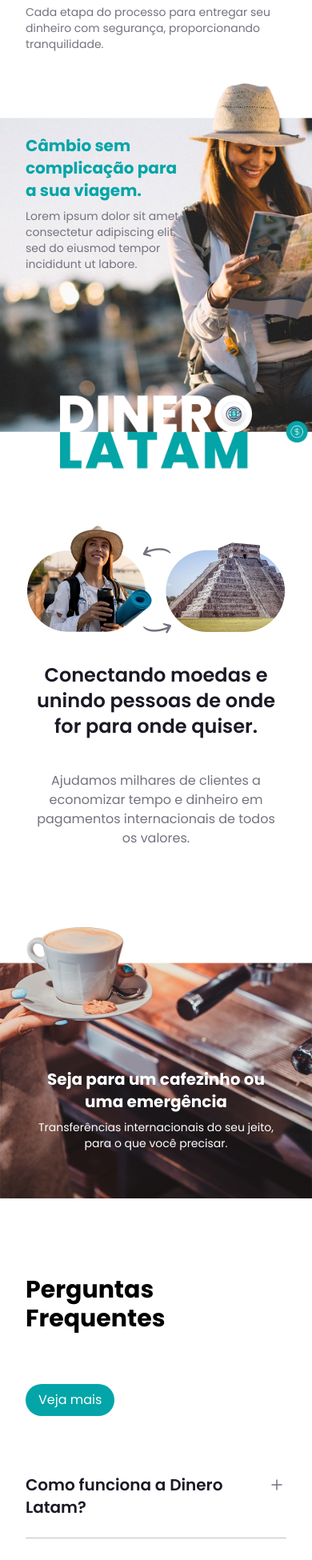
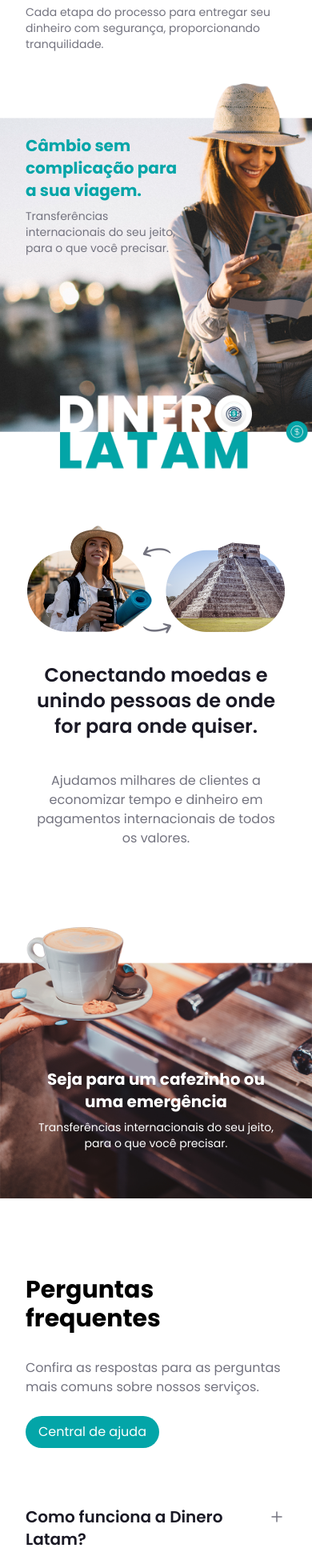
Before and after one commit to thaynathauany/FrontTailwind, a Next.js app: page / in a window 390 px wide. Shown: the part 949-2899 px from the top of the page at 80% size. Built offline with nearby package versions, Linux system fonts and the light colour scheme; no server answers.

Commit message:
feat: novos textos traduzidos e estilos formatados

```diff
--- a/src/app/(site)/page.tsx
+++ b/src/app/(site)/page.tsx
@@ -18,10 +18,8 @@
     <>
       <BannerClient />
 
-      {/* Server-only (estático) */}
       <Benefits t={t} />
 
-      {/* Server-only (imagens + texto) */}
       <HeroIntro t={t} />
 
       <Connections t={t} />
@@ -30,8 +28,9 @@
 
       <FaqAccordion
         faqs={faqs}
-        heading="Perguntas Frequentes"
-        ctaLabel={t("bannerSecond.button")}
+        heading={t("faq.title")}
+        description={t("faq.description")}
+        ctaLabel={t("faq.button")}
       />
     </>
   );
--- a/src/components/client/BannerClient.tsx
+++ b/src/components/client/BannerClient.tsx
@@ -206,7 +206,7 @@
                         {isTooLow && minRequired !== null && (
                             <div className="flex flex-col items-center">
                                 <p className="text-red-500 text-xs px-2 py-1 mt-1 bg-white rounded w-fit">
-                                    Valor muito baixo para cobrir as taxas. Mínimo aproximado: {fmtMoneyNoSymbol(minRequired, sendCurrency)} {sendCurrency}
+                                    {t("message")} {fmtMoneyNoSymbol(minRequired, sendCurrency)} {sendCurrency}
                                 </p>
                             </div>
 
--- a/src/components/client/FaqAccordion.tsx
+++ b/src/components/client/FaqAccordion.tsx
@@ -1,4 +1,3 @@
-// src/components/client/FaqAccordion.tsx
 "use client";
 
 import { Disclosure, DisclosureButton, DisclosurePanel } from "@headlessui/react";
@@ -10,10 +9,12 @@
 export default function FaqAccordion({
     faqs,
     heading,
+    description,
     ctaLabel,
 }: {
     faqs: FAQ[];
     heading: string;
+    description: string;
     ctaLabel: string;
 }) {
     return (
@@ -23,9 +24,9 @@
                     <div className="w-full flex flex-col gap-4 max-w-[500px] p-4">
                         <p className="text-3xl font-bold">{heading}</p>
                         <p className="text-base mt-4 text-primary">
-                            {/* coloque a descrição traduzida se houver */}
+                            {description}
                         </p>
-                        <button className="mt-4 inline-block self-start bg-secondary text-white px-4 py-2 rounded-full">
+                        <button className="mt-2 inline-block self-start bg-secondary text-white px-4 py-2 rounded-full">
                             {ctaLabel}
                         </button>
                     </div>
--- a/src/components/server/AboutSection.tsx
+++ b/src/components/server/AboutSection.tsx
@@ -53,8 +53,7 @@
             </section>
 
             {/* content */}
-            <div className="flex flex-col lg:flex-row w-full mt-0 sm:mt-20 gap-y-12 lg:gap-y-0">
-                {/* Imagem DESKTOP (só no ≥1024px) */}
+            <div className="flex flex-col lg:flex-row w-full max-w-[1440px] mx-auto mt-0 sm:mt-20 gap-y-12 lg:gap-y-0">
                 <div className="hidden lg:block w-full lg:w-[600px] flex-shrink-0">
                     <Image
                         src="/images/destaques/Sobre_IMG_01.png"
--- a/src/components/server/HeroIntro.tsx
+++ b/src/components/server/HeroIntro.tsx
@@ -17,7 +17,7 @@
                     />
                     <div className="col-start-1 row-start-1 flex items-start justify-start">
                         <div className="mx-auto max-w-[1440px] w-full px-4 md:px-12 lg:px-[80px]">
-                            <div className="max-w-[500px] md:max-w-[390px] xl:max-w-[450px] space-y-4 p-4 text-white pt-24 md:pt-18 lg:pt-40">
+                            <div className="max-w-[500px] md:max-w-[390px] xl:max-w-[500px] ml-0 md:ml-0 lg:ml-6 space-y-4 p-4 text-white pt-24 md:pt-18 lg:pt-45">
                                 <p className="text-3xl lg:text-3xl md:text-2xl font-bold text-secondary">
                                     {t("bannerIntro.title")}
                                 </p>
--- a/src/i18n/es.json
+++ b/src/i18n/es.json
@@ -54,6 +54,7 @@
       "details": "Detalles",
       "sendMoney": "Enviar dinero",
       "loading": "Cargando...",
+      "message": "Valor demasiado bajo para cubrir las comisiones. Mínimo aproximado: ",
       "fees": {
         "fixed": "Tarifa fija",
         "percent": "Tarifa porcentual",
@@ -73,7 +74,7 @@
     },
     "bannerIntro": {
       "title": "Cambio sin complicaciones para tu viaje.",
-      "description": "Lorem ipsum dolor sit amet, consectetur adipiscing elit, sed do eiusmod tempor incididunt ut labore.",
+      "description": "Transferencias internacionales de tu manera, para lo que necesites.",
       "button": "Ver más"
     },
     "bannerSecond": {
@@ -91,6 +92,9 @@
       "botao": "Enviar dinero"
     },
     "faq": {
+      "title": "Preguntas frecuentes",
+      "description": "Consulta las respuestas a las preguntas más frecuentes sobre nuestros servicios.",
+      "button": "Centro de ayuda",
       "q1": {
         "question": "¿Cómo funciona Dinero Latam?",
         "answer": "Dinero Latam facilita las transferencias internacionales de forma simple, rápida y segura. Envías un monto en reales (vía PIX) o en pesos mexicanos (clave CoDi) y nosotros nos encargamos de todo el proceso de cambio y envío al destinatario en otro país. Todo 100% digital. Dinero Latam opera bajo el modelo “P2P”, donde se realizan transferencias instantáneas entre personas a través de una plataforma digital."
--- a/src/i18n/pt.json
+++ b/src/i18n/pt.json
@@ -54,6 +54,7 @@
       "details": "Detalhes",
       "sendMoney": "Enviar dinheiro",
       "loading": "Carregando...",
+      "message": "Valor muito baixo para cobrir as taxas. Mínimo aproximado: ",
       "fees": {
         "fixed": "Taxa fixa",
         "percent": "Taxa percentual",
@@ -73,7 +74,7 @@
     },
     "bannerIntro": {
       "title": "Câmbio sem complicação para a sua viagem.",
-      "description": "Lorem ipsum dolor sit amet, consectetur adipiscing elit, sed do eiusmod tempor incididunt ut labore.",
+      "description": "Transferências internacionais do seu jeito, para o que você precisar.",
       "button": "Veja mais"
     },
     "bannerSecond": {
@@ -91,6 +92,9 @@
       "botao": "Enviar dinheiro"
     },
     "faq": {
+      "title": "Perguntas frequentes",
+      "description": "Confira as respostas para as perguntas mais comuns sobre nossos serviços.",
+      "button": "Central de ajuda",
       "q1": {
         "question": "Como funciona a Dinero Latam?",
         "answer": "A Dinero Latam facilita transferências internacionais de forma simples, rápida e segura. Você envia um valor em reais (via PIX) ou em Peso Mexicano (chave CoDi) e nós cuidamos de todo o processo de câmbio e envio para o destinatário em outro país. Tudo 100% digital. A Dinero Latam segue o modelo “P2P”, onde são realizadas transferências instantâneas entre particulares através de uma plataforma digital."
```
